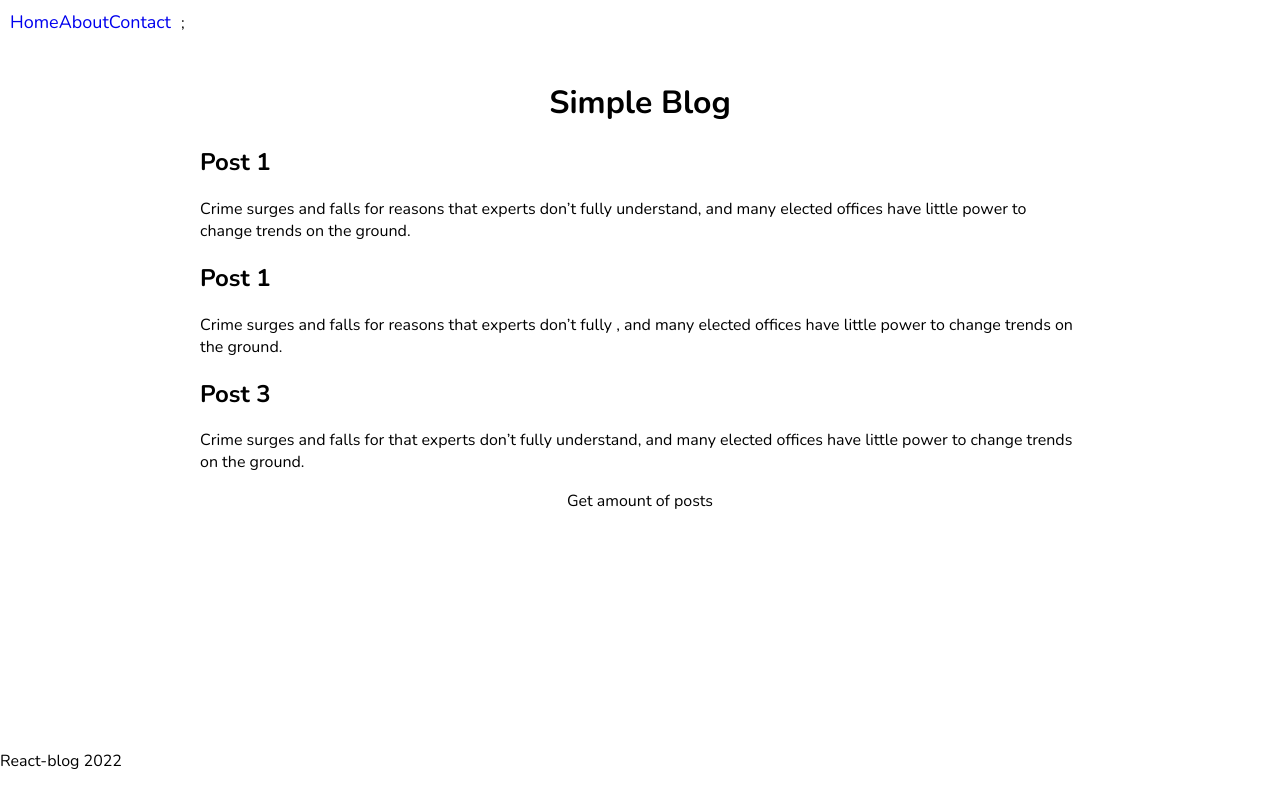
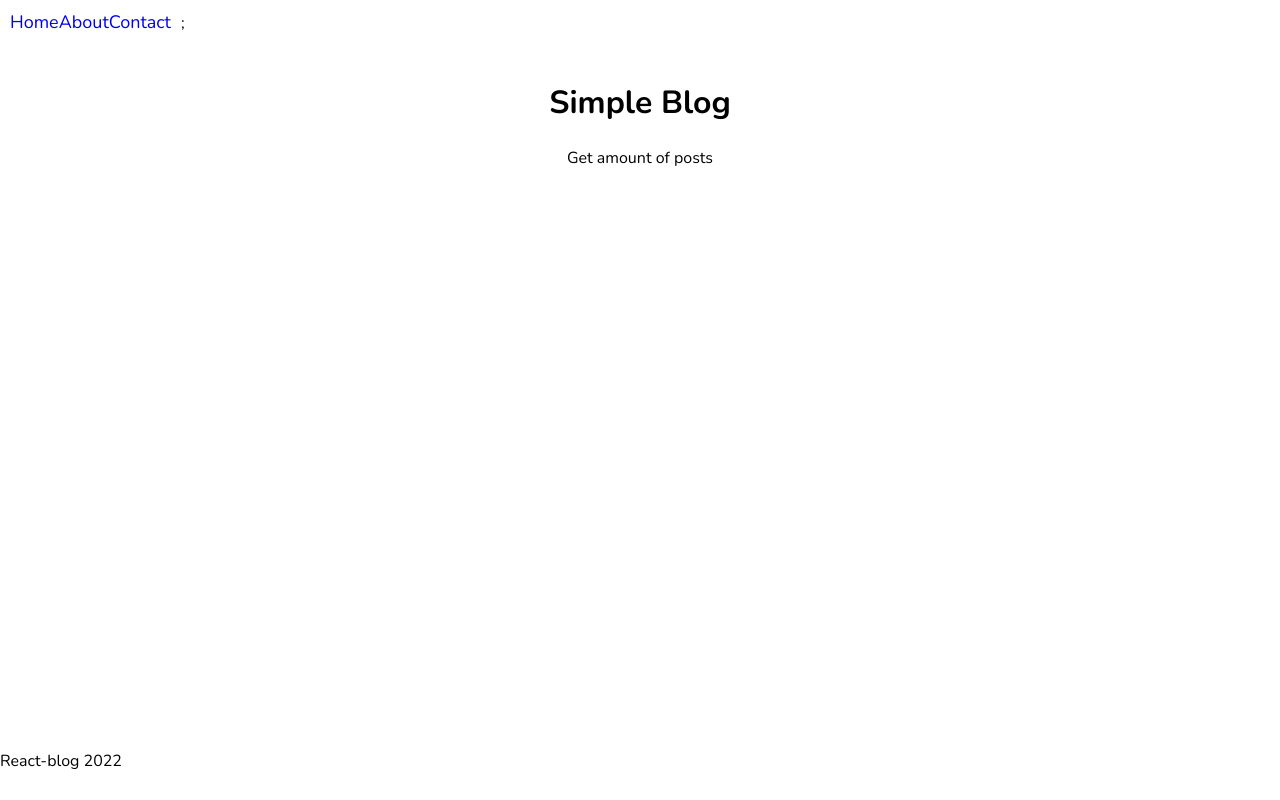
Before and after one commit to VladimirRM/Maxwell---blog, a React (Create React App) app in the folder app/: page / in a window 1280 px wide. Built offline with nearby package versions, Linux system fonts and the light colour scheme.

Commit message:
remove blogcard func

```diff
--- a/app/src/Components/BlogeContent/BlogContent.js
+++ b/app/src/Components/BlogeContent/BlogContent.js
@@ -5,12 +5,7 @@ import {  getAmountOfPosts } from "../../Shared/projectLogic";
 
 export const BlogContent = () => {
   const blogPosts = posts.map((item) => {
-    return (
-      <div key={item.id} className="post">
-        <h2>{item.title}</h2>
-        <p>{item.description}</p>
-      </div>
-    );
+    return ;
   });
 
 
```
Also changed, not shown: app/src/Components/BlogeContent/Components/BlogCard.js (added, +8 -0 lines), app/src/Components/BlogeContent/Components/BlogCard.css (added), app/src/Components/BlogeContent/Components/BlogItem.js (deleted).
